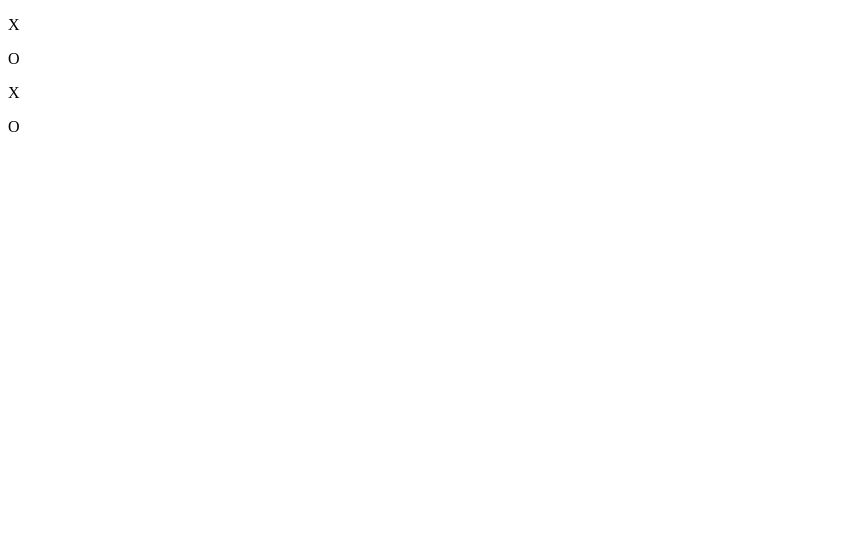
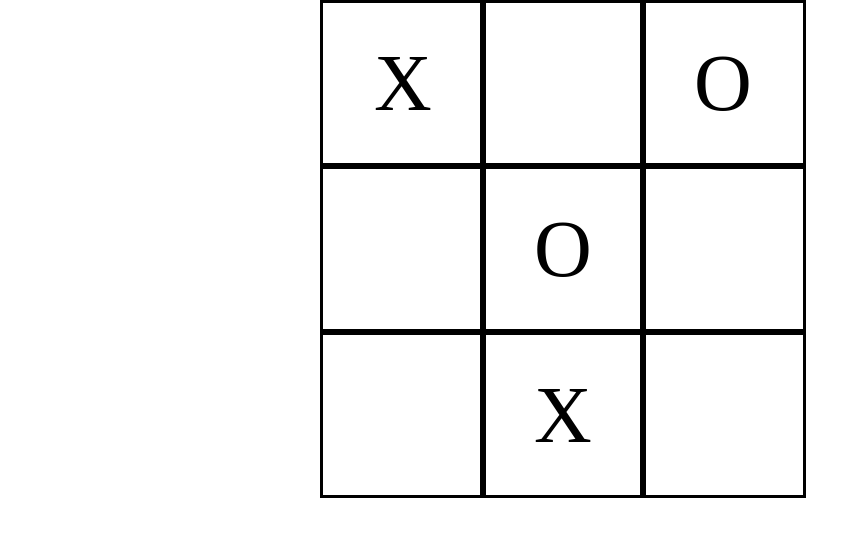
Before and after one commit to gemarkward/TicTacToe, a plain HTML site: page index.html in a window 1280 px wide. Shown: the whole page, without its empty margins (0-861 px from the left). Drawn offline with nearby package versions, Linux system fonts and the light colour scheme.

Commit message:
Fix sizing in css

```diff
--- a/index.html
+++ b/index.html
@@ -7,6 +7,7 @@
     <title>TicTacToe by Gilbro</title>
     <link rel="stylesheet" href="style.css">
     <script src="https://ajax.googleapis.com/ajax/libs/jquery/3.6.3/jquery.min.js"></script>
+    <script src="jquery.fittext.js"></script>
   </head>
   <body>
     <script src="tictactoe.js"></script>
--- /dev/null
+++ b/jquery.fittext.js
@@ -0,0 +1,43 @@
+/*global jQuery */
+/*!
+* FitText.js 1.2
+*
+* Copyright 2011, Dave Rupert http://daverupert.com
+* Released under the WTFPL license
+* http://sam.zoy.org/wtfpl/
+*
+* Date: Thu May 05 14:23:00 2011 -0600
+*/
+
+(function( $ ){
+
+    $.fn.fitText = function( kompressor, options ) {
+
+      // Setup options
+      var compressor = kompressor || 1,
+          settings = $.extend({
+            'minFontSize' : Number.NEGATIVE_INFINITY,
+            'maxFontSize' : Number.POSITIVE_INFINITY
+          }, options);
+
+      return this.each(function(){
+
+        // Store the object
+        var $this = $(this);
+
+        // Resizer() resizes items based on the object width divided by the compressor * 10
+        var resizer = function () {
+          $this.css('font-size', Math.max(Math.min($this.width() / (compressor*10), parseFloat(settings.maxFontSize)), parseFloat(settings.minFontSize)));
+        };
+
+        // Call once to set.
+        resizer();
+
+        // Call on resize. Opera debounces their resize by default.
+        $(window).on('resize.fittext orientationchange.fittext', resizer);
+
+      });
+
+    };
+
+  })( jQuery );
--- a/style.css
+++ b/style.css
@@ -0,0 +1,29 @@
+*
+{
+    margin: auto;
+}
+body
+{
+    height: 80vh;
+    width: 50vw;
+}
+#board
+{
+    display: grid;
+    grid-template-columns: 1fr 1fr 1fr 1fr;
+}
+.row
+{
+    height: 100%;
+    width: 100%;
+}
+.cell
+{
+    display: flex;
+    aspect-ratio : 1 / 1;
+    width: 100%;
+    border-color: black;
+    border-style: solid;
+    align-items: center;
+    justify-content: center;
+}
--- a/tictactoe.js
+++ b/tictactoe.js
@@ -63,4 +63,5 @@ const game = (() => {
 
 $(() => {
     gameBoard.writeBoard();
+    jQuery("p").fitText(0.2);
 });
```
